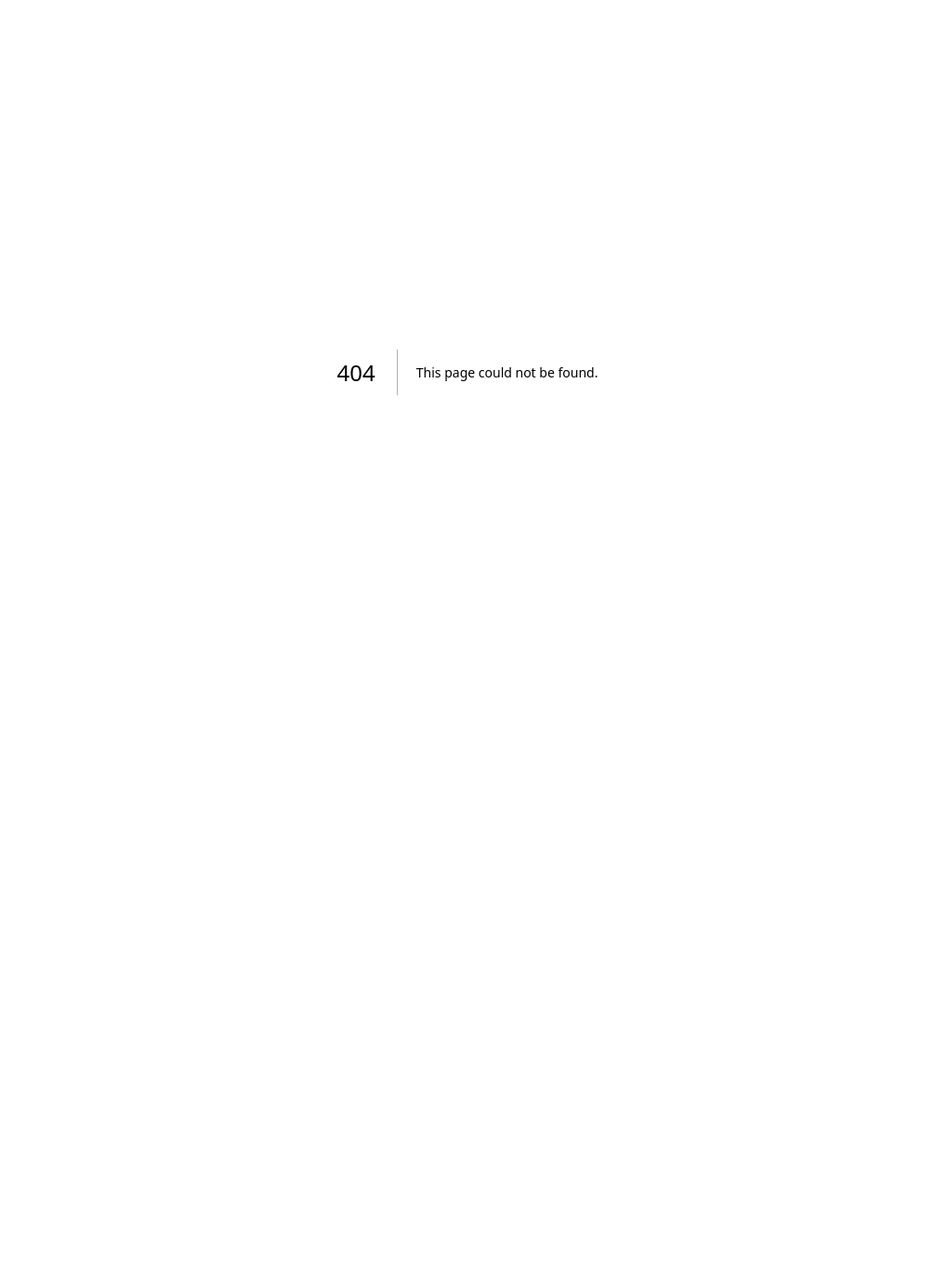
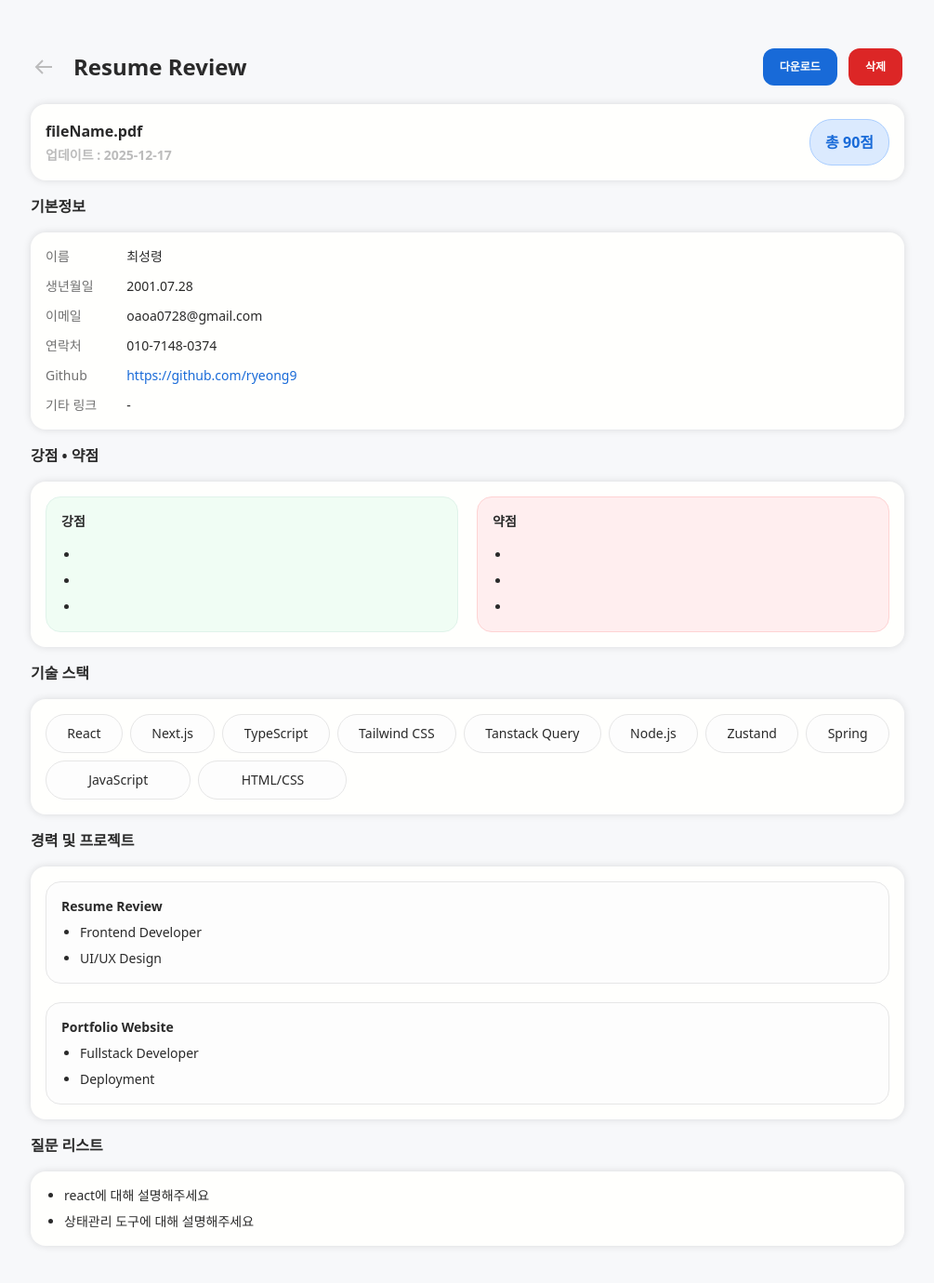
Before and after one commit to smokywhite-mufin/resume_review, a Next.js app in the folder client/: page /resume/1 in a window 1280 px wide. Before the commit this address had no page. Shown: the top 1380 px of the page at 93% size, without its empty margins (137-1142 px from the left). Before the commit the page ends 800 px from the top, so only its background shows below. Built offline with nearby package versions, Linux system fonts and the light colour scheme.

Commit message:
feat(client): add detailPage markup

```diff
--- a/client/src/app/page.tsx
+++ b/client/src/app/page.tsx
@@ -1,5 +1,5 @@
-import AnalysisRecords from "@/components/home/AnalysisRecords";
-import FileUpload from "@/components/FileUpload";
+import AnalysisRecords from "@/components/landing/AnalysisRecords";
+import FileUpload from "@/components/landing/FileUpload";
 
 export default function Home() {
   return (
--- /dev/null
+++ b/client/src/app/resume/[id]/page.tsx
@@ -0,0 +1,26 @@
+import DetailContent from "@/components/detail/DetailContent";
+import { BiArrowBack } from "react-icons/bi";
+
+export default function ResultPage() {
+  return (
+    <div className="max-w-container px-5 py-12 mx-auto">
+      <header className="max-w-content flex justify-between px-0.5 py-1 mb-4">
+        <div className="flex items-center">
+          <button type="button" className="mr-5 cursor-pointer">
+            <BiArrowBack className="size-6 text-ink-subtle" />
+          </button>
+          <h1 className="text-2xl font-bold">Resume Review</h1>
+        </div>
+        <div className="flex gap-3">
+          <button className="px-4.5 py-3 text-xs font-bold bg-brand text-surface rounded-xl cursor-pointer hover:bg-brand/90 transition-colors">
+            다운로드
+          </button>
+          <button className="px-4.5 py-3 text-xs font-bold bg-danger text-surface rounded-xl cursor-pointer hover:bg-danger/90 transition-colors">
+            삭제
+          </button>
+        </div>
+      </header>
+      <DetailContent />
+    </div>
+  );
+}
--- /dev/null
+++ b/client/src/components/detail/DetailContent.tsx
@@ -0,0 +1,127 @@
+import ProjectComponent from "./ProjectComponent";
+import SkillComponent from "./SkillComponent";
+
+export default function DetailContent() {
+  return (
+    <div className="max-w-content">
+      <div className="flex justify-between items-center bg-surface p-4 rounded-2xl shadow-drop">
+        <div className="flex flex-col">
+          <p className="text-base font-bold mb-1">fileName.pdf</p>
+          <p className="text-sm font-bold text-ink-subtle">
+            업데이트 : 2025-12-17
+          </p>
+        </div>
+        <div className="px-4 py-3 text-brand font-bold rounded-3xl bg-brand-soft border border-brand-2">
+          총 90점
+        </div>
+      </div>
+      <section>
+        <p className="text-base font-bold my-4">기본정보</p>
+        <div className="bg-surface p-4 rounded-2xl shadow-drop">
+          <div className="grid grid-cols-[auto_1fr] gap-x-8 gap-y-3 items-center text-sm font-medium">
+            <div className="text-ink-muted">이름</div>
+            <div>최성령</div>
+            <div className="text-ink-muted">생년월일</div>
+            <div>2001.07.28</div>
+            <div className="text-ink-muted">이메일</div>
+            <div>oaoa0728@gmail.com</div>
+            <div className="text-ink-muted">연락처</div>
+            <div>010-7148-0374</div>
+            <div className="text-ink-muted">Github</div>
+            <div>
+              <a
+                href="https://github.com/ryeong9"
+                target="_blank"
+                rel="noopener noreferrer"
+                className="text-brand hover:underline"
+              >
+                https://github.com/ryeong9
+              </a>
+            </div>
+            <div className="text-ink-muted">기타 링크</div>
+            <div>-</div>
+          </div>
+        </div>
+      </section>
+      <section>
+        <p className="text-base font-bold my-4">강점 • 약점</p>
+        <div className="grid grid-cols-2 gap-5 mt-4 bg-surface p-4 rounded-2xl shadow-drop">
+          <div className="bg-green-50 border border-[#E0F3EA] p-4 rounded-2xl">
+            <h2 className="font-bold text-sm mb-4 text-ink">강점</h2>
+            <ul className="list-disc list-outside pl-5 space-y-2 text-sm">
+              <li></li>
+              <li></li>
+              <li></li>
+            </ul>
+          </div>
+          <div className="bg-danger-bg border border-danger-border p-4 rounded-2xl">
+            <h2 className="font-bold text-sm mb-4 text-ink">약점</h2>
+            <ul className="list-disc list-outside pl-5 space-y-2 text-sm">
+              <li></li>
+              <li></li>
+              <li></li>
+            </ul>
+          </div>
+        </div>
+      </section>
+      <section>
+        <p className="text-base font-bold my-4">기술 스택</p>
+        <div className="bg-surface p-4 rounded-2xl shadow-drop">
+          <div className="flex flex-wrap gap-2">
+            {[
+              "React",
+              "Next.js",
+              "TypeScript",
+              "Tailwind CSS",
+              "Tanstack Query",
+              "Node.js",
+              "Zustand",
+              "Spring",
+              "JavaScript",
+              "HTML/CSS",
+            ].map((skill, index) => (
+              <SkillComponent key={`${skill}-${index}`} skill={skill} />
+            ))}
+            {Array.from({ length: 10 }).map((_, i) => (
+              <div key={`spacer-${i}`} className="grow h-0 p-0 m-0" />
+            ))}
+          </div>
+        </div>
+      </section>
+      <section>
+        <p className="text-base font-bold my-4">경력 및 프로젝트</p>
+        <div className="flex flex-col gap-5 mt-4 bg-surface p-4 rounded-2xl shadow-drop">
+          {[
+            {
+              "프로젝트 이름": "Resume Review",
+              "담당 역할": ["Frontend Developer", "UI/UX Design"],
+            },
+            {
+              "프로젝트 이름": "Portfolio Website",
+              "담당 역할": ["Fullstack Developer", "Deployment"],
+            },
+          ].map((project, index) => (
+            <ProjectComponent
+              key={index}
+              projectName={project["프로젝트 이름"]}
+              roles={project["담당 역할"]}
+            />
+          ))}
+        </div>
+      </section>
+      <section>
+        <p className="text-base font-bold my-4">질문 리스트</p>
+        <div className="bg-surface p-4 rounded-2xl shadow-drop">
+          <ul className="list-disc list-outside pl-5 space-y-2 text-sm font-medium">
+            {[
+              "react에 대해 설명해주세요",
+              "상태관리 도구에 대해 설명해주세요",
+            ].map((question, index) => (
+              <li key={index}>{question}</li>
+            ))}
+          </ul>
+        </div>
+      </section>
+    </div>
+  );
+}
--- /dev/null
+++ b/client/src/components/detail/ProjectComponent.tsx
@@ -0,0 +1,20 @@
+interface ProjectComponentProps {
+  projectName: string;
+  roles: string[];
+}
+
+export default function ProjectComponent({
+  projectName,
+  roles,
+}: ProjectComponentProps) {
+  return (
+    <div className="bg-surface-2 p-4 rounded-2xl border border-border">
+      <h2 className="font-semibold text-sm mb-2">{projectName}</h2>
+      <ul className="list-disc list-outside pl-5 space-y-2 text-sm font-medium">
+        {roles.map((role, index) => (
+          <li key={index}>{role}</li>
+        ))}
+      </ul>
+    </div>
+  );
+}
--- /dev/null
+++ b/client/src/components/detail/SkillComponent.tsx
@@ -0,0 +1,11 @@
+interface SkillComponentProps {
+  skill: string;
+}
+
+export default function SkillComponent({ skill }: SkillComponentProps) {
+  return (
+    <div className="px-5 py-2.5 bg-surface-2 border border-border rounded-3xl text-sm font-medium grow text-center">
+      {skill}
+    </div>
+  );
+}
```
